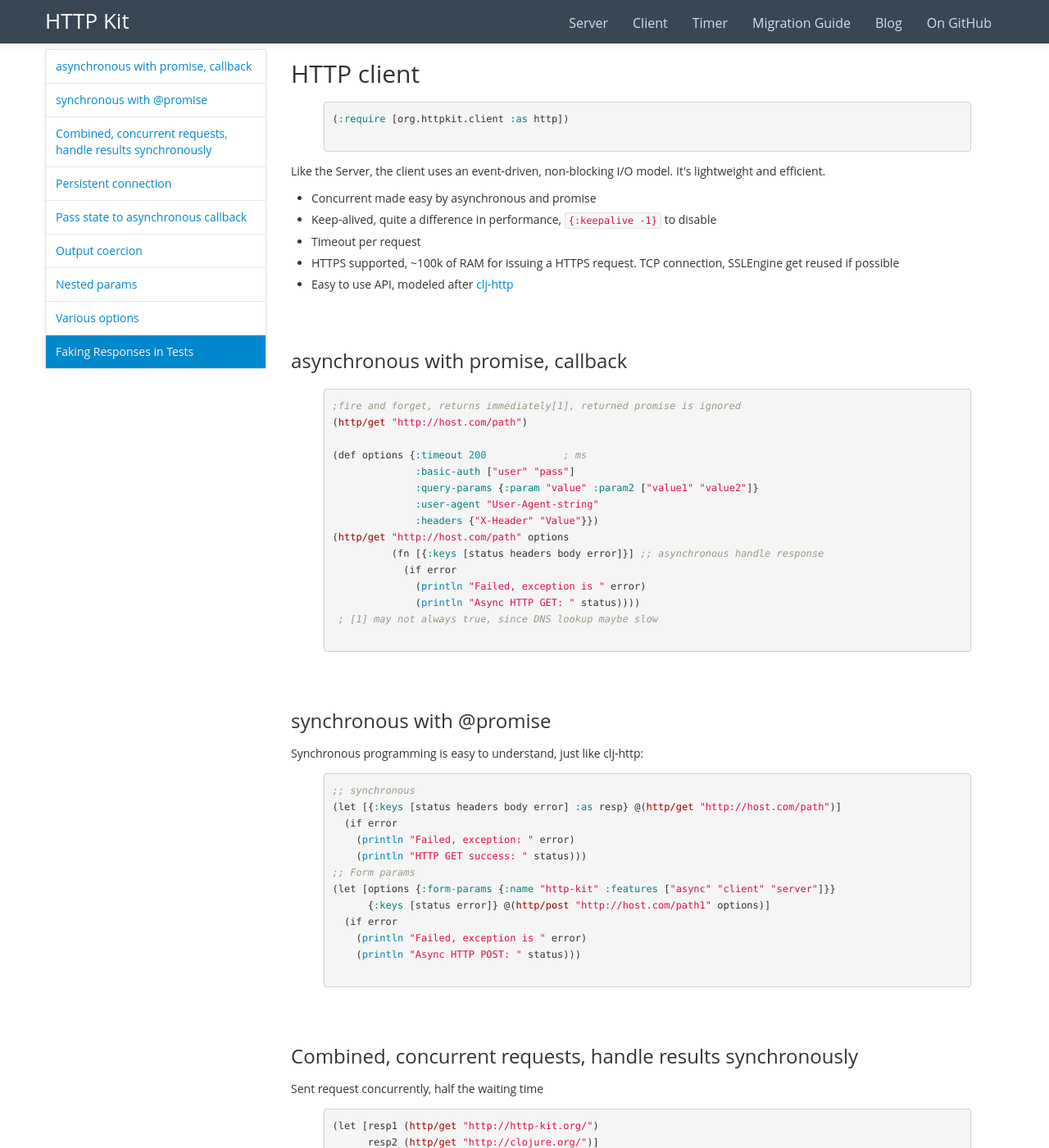
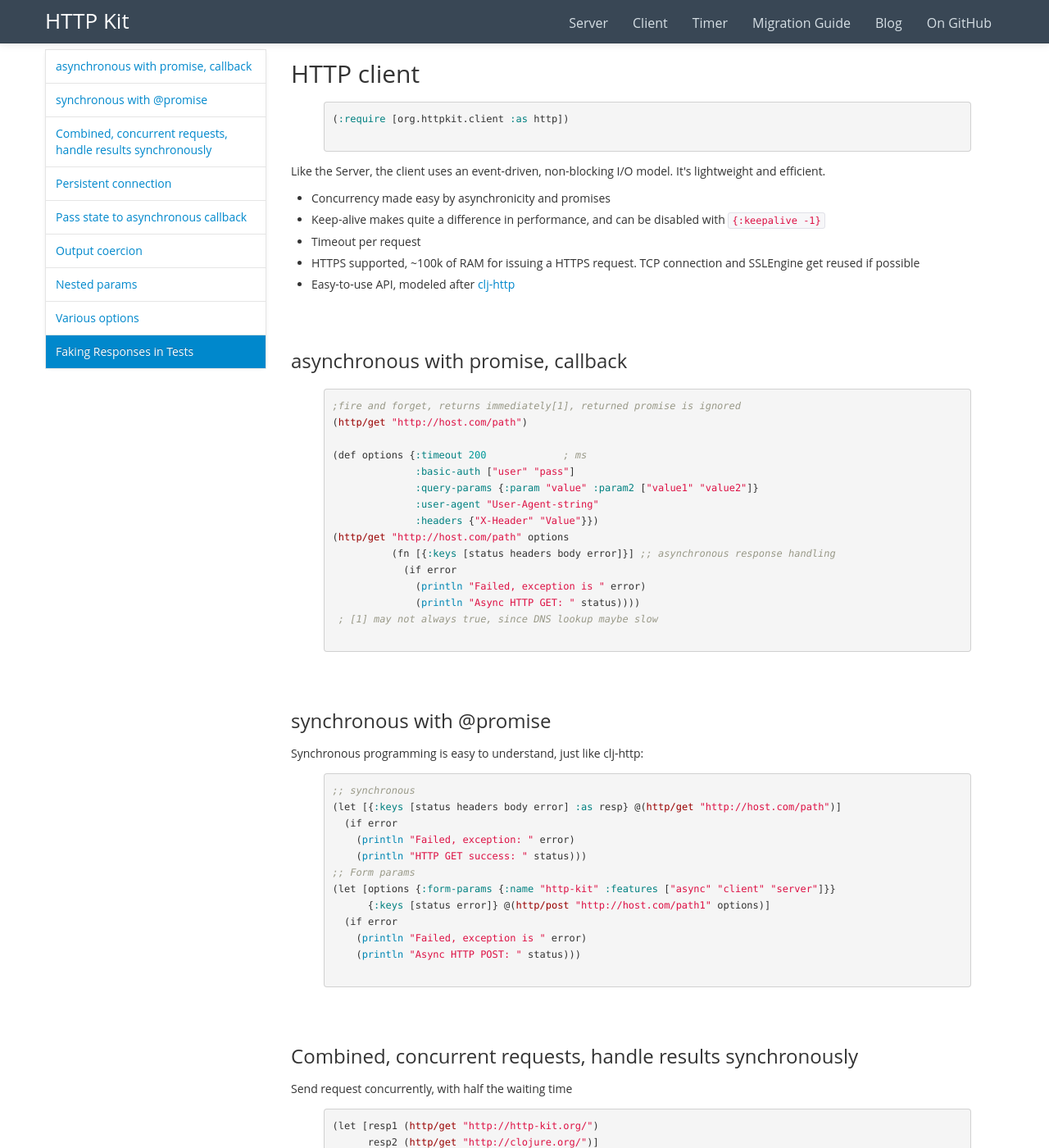
Before and after one commit to http-kit/http-kit.github.com, a Jekyll site: the page built from client.html, in a window 1280 px wide and 1400 px high. Shown: the whole window at 82% size. Built offline with Jekyll 4.4.1, drawn with Linux system fonts in a browser that asks for light colours; nearby versions of some CDN libraries; library files that are not in the unit come from our copies; some of the changed text lies outside the part shown.

Commit message:
Spelling changes to client documentation

```diff
--- a/client.html
+++ b/client.html
@@ -11,11 +11,11 @@
     Like the Server, the client uses an event-driven, non-blocking I/O model. It's lightweight and efficient.
   </p>
   <ul>
-    <li>Concurrent made easy by asynchronous and promise</li>
-    <li>Keep-alived, quite a difference in performance, <code>{:keepalive -1}</code> to disable</li>
+    <li>Concurrency made easy by asynchronicity and promises</li>
+    <li>Keep-alive makes quite a difference in performance, and can be disabled with <code>{:keepalive -1}</code></li>
     <li>Timeout per request</li>
-    <li>HTTPS supported, ~100k of RAM for issuing a HTTPS request. TCP connection, SSLEngine get reused if possible</li>
-    <li>Easy to use API, modeled after <a href="https://github.com/dakrone/clj-http">clj-http</a></li>
+    <li>HTTPS supported, ~100k of RAM for issuing a HTTPS request. TCP connection and SSLEngine get reused if possible</li>
+    <li>Easy-to-use API, modeled after <a href="https://github.com/dakrone/clj-http">clj-http</a></li>
   </ul>
 
   <h3 id="async" class="anchor">asynchronous with promise, callback</h3>
@@ -29,7 +29,7 @@
               :user-agent "User-Agent-string"
               :headers {"X-Header" "Value"}})
 (http/get "http://host.com/path" options
-          (fn [{:keys [status headers body error]}] ;; asynchronous handle response
+          (fn [{:keys [status headers body error]}] ;; asynchronous response handling
             (if error
               (println "Failed, exception is " error)
               (println "Async HTTP GET: " status))))
@@ -54,7 +54,7 @@
   {% endhighlight %}
 
   <h3  class="anchor" id="combined">Combined, concurrent requests, handle results synchronously</h3>
-<p>Sent request concurrently, half the waiting time</p>
+<p>Send request concurrently, with half the waiting time</p>
 
 {% highlight clojure %}
 (let [resp1 (http/get "http://http-kit.org/")
@@ -138,7 +138,7 @@
   This is not robust. Recommanded usage is do the encoding and decoding explicitly, using your favorite encoding.
 
 </p>
-<p>Take json for example: </p>
+<p>Take JSON for example: </p>
  {% highlight clojure %}
 (require '[clojure.data.json :as json])
 
@@ -147,7 +147,7 @@
            {:query-params {:a (json/write-str {:b {:c 5} :e {:f 6}})}})
 
 ;; on the server side, get the param, decode it using json/read-str.
-;; json support more data structure, easier to understand and reason.
+;; json supports more data structure and is easier to understand and reason about.
 ;; It's also cross language, has minimum requirement for your server's implementation
  {% endhighlight %}
 
```
Also changed, not shown: other parts of client.html (+2 -2 lines).
